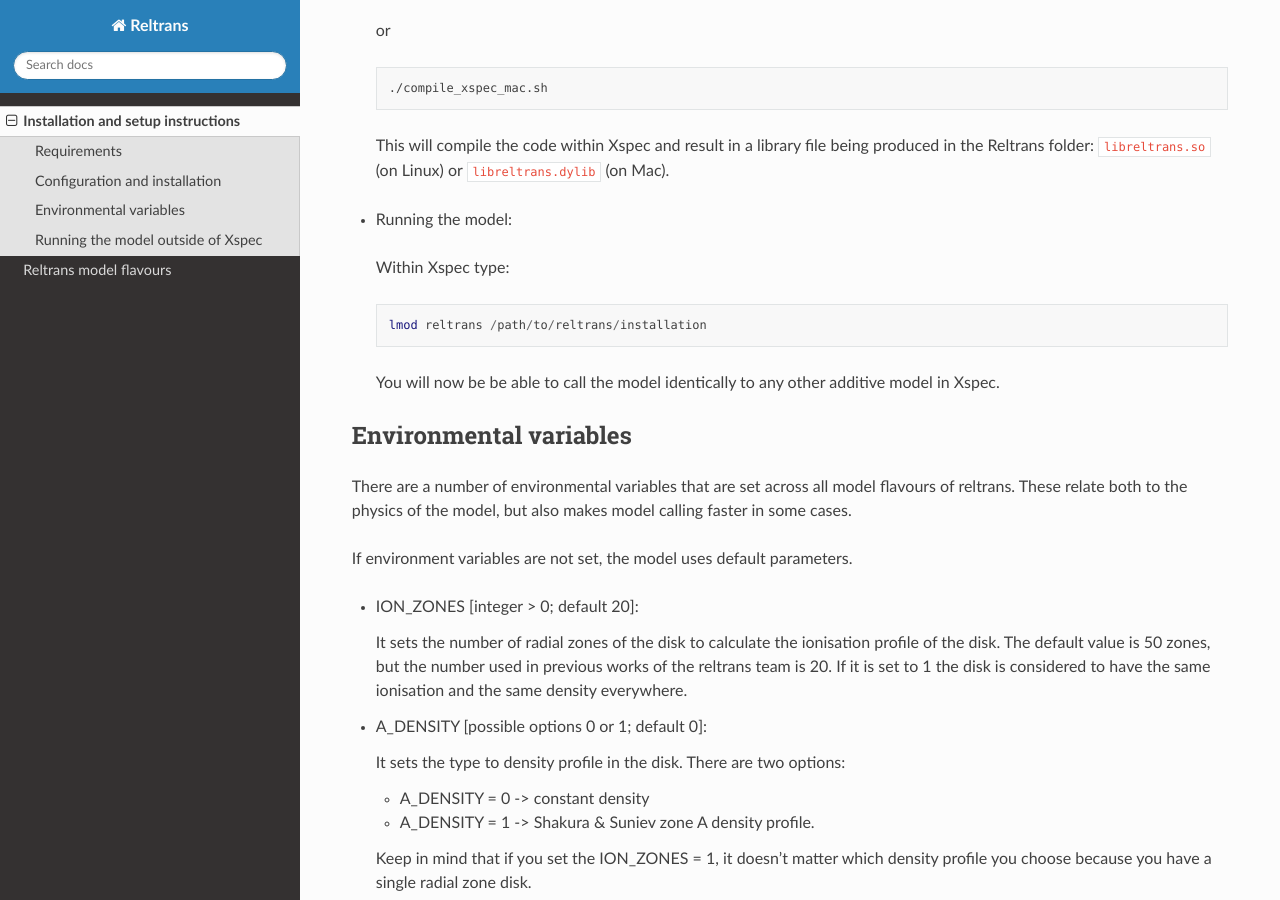
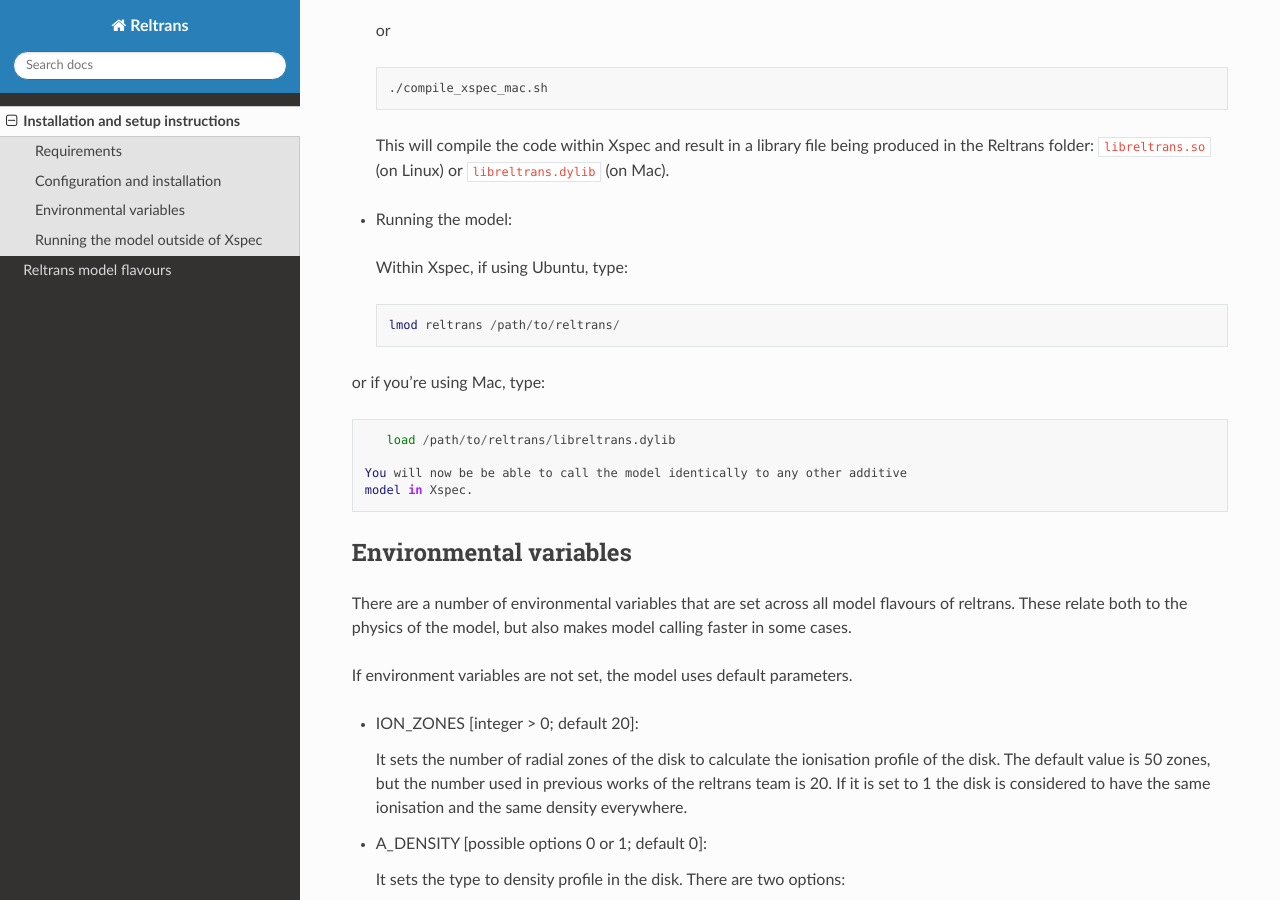
Before and after one commit to reltrans/reltransDocs, a Sphinx documentation site: the page built from source/installation.rst, in a window 1280 px wide and 900 px high, scrolled down 912 px. Built offline with Sphinx 7.4.7 and the Read the Docs theme 3.1.0, drawn with Linux system fonts in a browser that asks for light colours.

Commit message:
Update installation.rst

```diff
--- a/source/installation.rst
+++ b/source/installation.rst
@@ -55,11 +55,17 @@
 
 * Running the model:
 
- Within Xspec type:
+ Within Xspec, if using Ubuntu, type:
 
  .. code-block:: tcl
 
-    lmod reltrans /path/to/reltrans/installation
+    lmod reltrans /path/to/reltrans/
+
+or if you're using Mac, type:
+
+.. code-block:: tcl
+
+    load /path/to/reltrans/libreltrans.dylib
 
  You will now be be able to call the model identically to any other additive
  model in Xspec.
```
